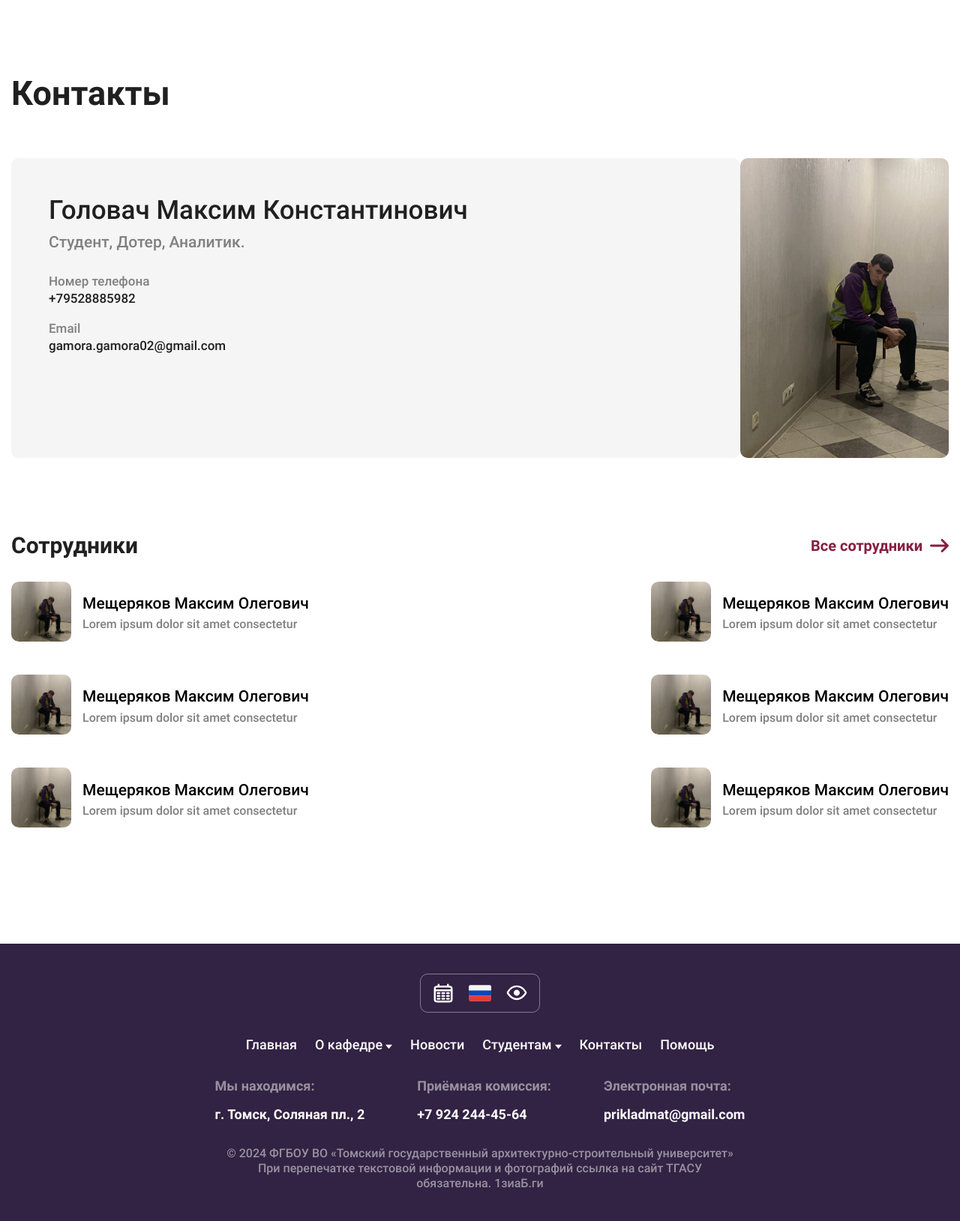
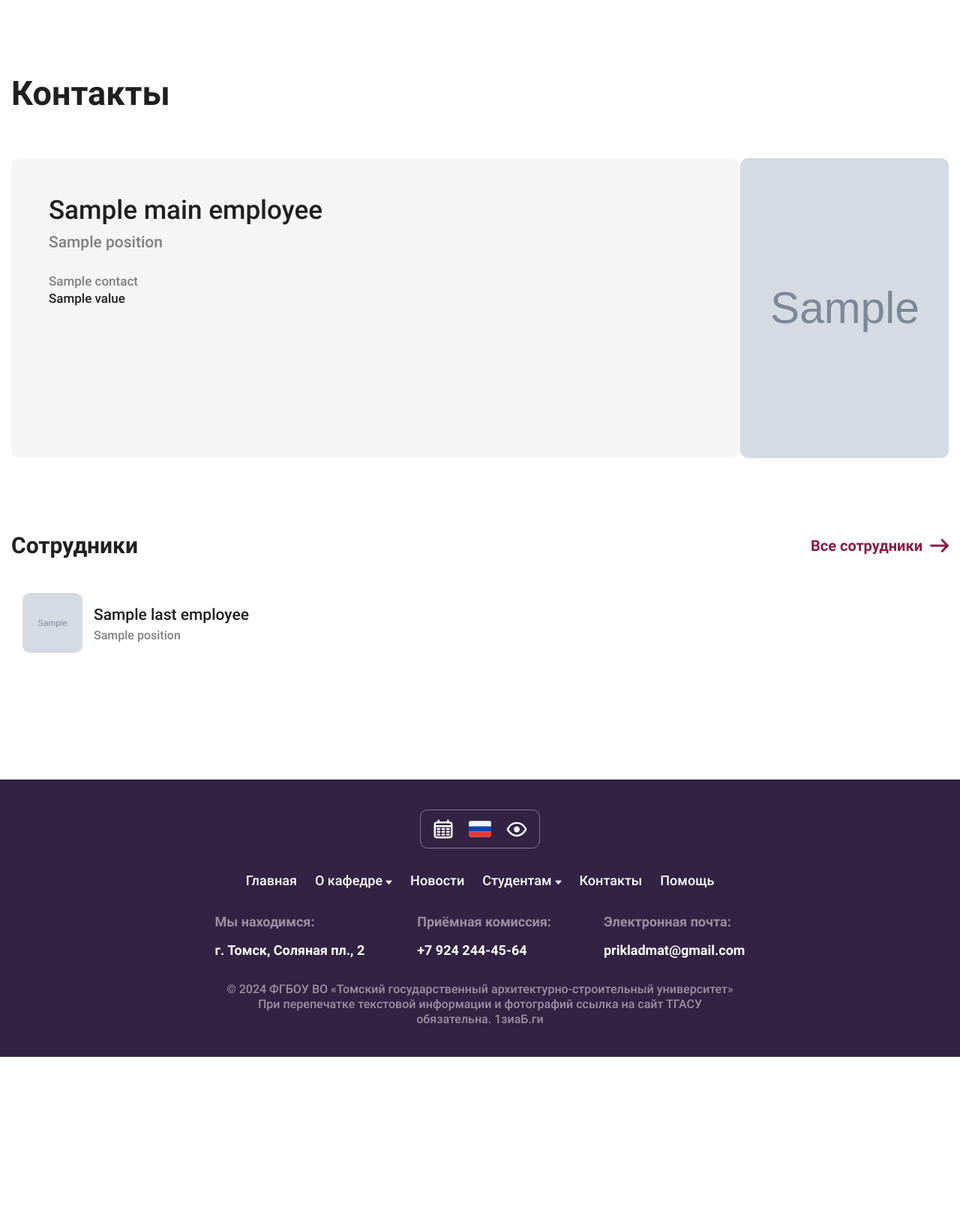
Before and after one commit to 1madatyou/tsuab, a Django app: template applied_math/contacts/templates/contacts/contacts.html in a window 1280 px wide. Shown: the part 245-1874 px from the top of the page at 75% size. After the commit the page ends 1655 px from the top, so only its background shows below. Run offline with Django 5.2, Linux system fonts and the light colour scheme; the template is opened without the code that fills it: most values are stand-ins (such as "Sample title", 1, 10 or a date in 2020); grey boxes marked "Sample" are stand-in pictures; some libraries are stand-ins or nearby versions.

Commit message:
Realize employees functional

```diff
--- a/applied_math/contacts/templates/contacts/contacts.html
+++ b/applied_math/contacts/templates/contacts/contacts.html
@@ -4,7 +4,7 @@
 
 {% block content %}
 <main class="main">
-    <section class="section">
+    <section class="section section--without-padding_bottom">
         <div class="container">
 
             <div class="section__title-wrapper">
@@ -14,30 +14,24 @@
             <div class="contact-block">
                 <div class="contact-block__info">
                     <p class="contact-block__title">
-                        Головач Максим Константинович
+                        {{ main_employee.get_full_name }}
                     </p>
-                    <span class="contact-block__position">Студент, Дотер, Аналитик.</span>
+                    <span class="contact-block__position">{{ main_employee.position }}</span>
                     <div class="contact-block__items">
+                        {% for c in main_employee.contacts.all %}
                             <div class="contact-block__item">
                                 <div class="contact-block__subtitle">
-                                Номер телефона
+                                    {{ c.title }}
                                 </div>
                                 <div class="contact-block__link">
-                                +79528885982
+                                    {{ c.value }}
                                 </div>
                             </div>
-                        <div class="contact-block__item">
-                            <div class="contact-block__subtitle">
-                                Email
-                            </div>
-                            <div class="contact-block__link">
-                                gamora.gamora02@gmail.com
-                            </div>
-                        </div>
+                        {% endfor %}
                     </div>
                 </div>
                 <div class="contact-block__image">
-                    <img src="{% static 'img/portrait.jpg' %}" alt="">
+                    <img src="{{ main_employee.image.url }}" alt="">
                 </div>
             </div>
 
@@ -50,70 +44,24 @@
             <div class="section__title-wrapper section__title-wrapper--sub">
                 <h2 class="section__title section__title--sub">Сотрудники</h2>
 
-                <a class="navigation-link" href="">Все сотрудники</a>
+                <a class="navigation-link" href="{% url 'employees-list' %}">Все сотрудники</a>
             </div>
 
             <div class="employees-list">
 
-                <div class="employees__item">
+                {% for e in last_employees %}
+
+                    <a class="employees__item" href="{% url 'employees-detail' e.pk %}">
                         <div class="employees__image">
-                        <img src="{% static 'img/portrait.jpg' %}">
+                            <img src="{{ e.image.url }}">
                         </div>
                         <div class="employees__text">
-                        <p class="employees__title">Мещеряков Максим Олегович</p>
-                        <span class="employees__position"> Lorem ipsum dolor sit amet consectetur </span>
+                            <p class="employees__title">{{ e.get_full_name }}</p>
+                            <span class="employees__position"> {{ e.position }} </span>
                         </div>
-                </div>
+                    </a>
 
-                <div class="employees__item">
-                    <div class="employees__image">
-                        <img src="{% static 'img/portrait.jpg' %}">
-                    </div>
-                    <div class="employees__text">
-                        <p class="employees__title">Мещеряков Максим Олегович</p>
-                        <span class="employees__position"> Lorem ipsum dolor sit amet consectetur </span>
-                    </div>
-                </div>
-
-                <div class="employees__item">
-                    <div class="employees__image">
-                        <img src="{% static 'img/portrait.jpg' %}">
-                    </div>
-                    <div class="employees__text">
-                        <p class="employees__title">Мещеряков Максим Олегович</p>
-                        <span class="employees__position"> Lorem ipsum dolor sit amet consectetur </span>
-                    </div>
-                </div>
-
-                <div class="employees__item">
-                    <div class="employees__image">
-                        <img src="{% static 'img/portrait.jpg' %}">
-                    </div>
-                    <div class="employees__text">
-                        <p class="employees__title">Мещеряков Максим Олегович</p>
-                        <span class="employees__position"> Lorem ipsum dolor sit amet consectetur </span>
-                    </div>
-                </div>
-
-                <div class="employees__item">
-                    <div class="employees__image">
-                        <img src="{% static 'img/portrait.jpg' %}">
-                    </div>
-                    <div class="employees__text">
-                        <p class="employees__title">Мещеряков Максим Олегович</p>
-                        <span class="employees__position"> Lorem ipsum dolor sit amet consectetur </span>
-                    </div>
-                </div>
-
-                <div class="employees__item">
-                    <div class="employees__image">
-                        <img src="{% static 'img/portrait.jpg' %}">
-                    </div>
-                    <div class="employees__text">
-                        <p class="employees__title">Мещеряков Максим Олегович</p>
-                        <span class="employees__position"> Lorem ipsum dolor sit amet consectetur </span>
-                    </div>
-                </div>
+                {% endfor %}
 
             </div>
 
--- a/applied_math/contacts/urls.py
+++ b/applied_math/contacts/urls.py
@@ -1,8 +1,11 @@
 from django.urls import path
 
-from .views import Contacts
+from .views import Contacts, EmployeesList, EmployeesDetail
 
 
 urlpatterns = [
     path('', Contacts.as_view(), name='contacts'),
+    path('employees', EmployeesList.as_view(), name='employees-list',),
+    path('employees/<int:pk>', EmployeesDetail.as_view(), name='employees-detail',)
+
 ]
--- a/applied_math/core/static/css/main.css
+++ b/applied_math/core/static/css/main.css
@@ -81,6 +81,9 @@ a {
 
 .site-container {
   overflow: hidden;
+  display: flex;
+  flex-direction: column;
+  min-height: 100vh;
 }
 
 .is-hidden {
@@ -424,6 +427,11 @@ a {
 
 .section {
   padding-top: 100px;
+  padding-bottom: 150px;
+}
+
+.section--without-padding_bottom {
+  padding-bottom: 0;
 }
 
 .news-full__content {
@@ -741,12 +749,12 @@ a {
 
 .employees-list {
   display: flex;
-  justify-content: space-between;
-  gap: 40px;
   flex-wrap: wrap;
 }
 
 .employees__item {
+  padding: 15px;
+  width: 33.333%;
   display: flex;
   align-items: center;
   gap: 15px;
@@ -756,14 +764,19 @@ a {
   margin-top: 0;
   margin-bottom: 7px;
   font-size: 21px;
+  color: var(--dark-color)
 }
 
 .employees__position {
   color: gray;
 }
 
+.employees__image {
+  flex-shrink: 0;
+}
 
 .employees__image img {
+  flex-shrink: 0;
   border-radius: 10px;
   width: 80px;
   height: 80px;
@@ -1017,7 +1030,7 @@ a {
 }
 
 .footer {
-  margin-top: 150px;
+  margin-top: auto;
   padding: 40px 0;
   background-color: var(--blue-color);
 }
--- a/applied_math/schedule/models.py
+++ b/applied_math/schedule/models.py
@@ -10,5 +10,5 @@ class Schedule(models.Model):
         return 'Расписание'
 
     class Meta:
-        verbose_name = "Расписание"
-        verbose_name_plural = "Расписание"
+        verbose_name = "расписание"
+        verbose_name_plural = "расписание"
--- a/applied_math/support/models.py
+++ b/applied_math/support/models.py
@@ -14,5 +14,5 @@ class SupportTicket(models.Model):
         return self.subject
 
     class Meta:
-        verbose_name = "Обращение"
-        verbose_name_plural = "Обращения"
+        verbose_name = "обращение"
+        verbose_name_plural = "обращения"
--- a/applied_math/theses/models.py
+++ b/applied_math/theses/models.py
@@ -8,8 +8,8 @@ class DiplomaThesis(models.Model):
     date_upload = models.DateTimeField(verbose_name="Дата загрузки", auto_now_add=True)
 
     class Meta:
-        verbose_name_plural = "Дипломные работы"
-        verbose_name = "Дипломная работа"
+        verbose_name_plural = "дипломные работы"
+        verbose_name = "дипломная работа"
 
     def get_formatted_date_upload(self):
         return self.date_upload.strftime('%d.%m.%Y')
```
Also changed, not shown: applied_math/contacts/admin.py (+26 -2 lines), applied_math/contacts/models.py (+7 -4 lines), applied_math/contacts/templates/contacts/employee_change_form.html (added, +10 -0 lines), applied_math/contacts/templates/contacts/employees_detail.html (added, +50 -0 lines), applied_math/contacts/templates/contacts/employees_list.html (added, +42 -0 lines), applied_math/contacts/views.py (+24 -0 lines), applied_math/news/models.py (+4 -4 lines). Lines whose indentation alone changed are shown as unchanged.
